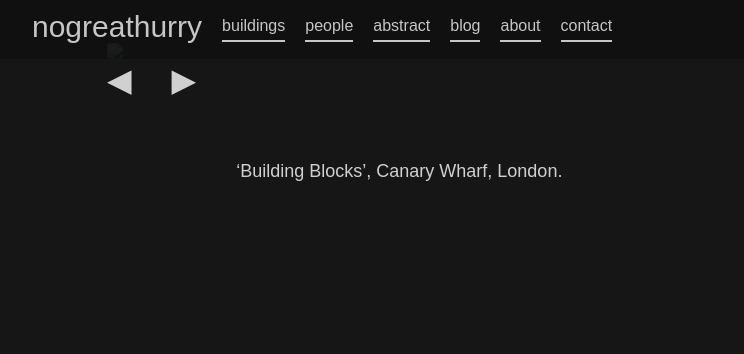
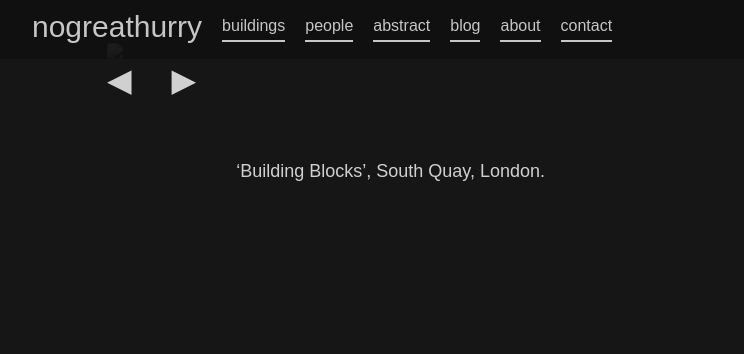
Before and after one commit to 987poiuytrewq/nogreathurry, a Jekyll site: the page built from _buildings/SQ1.md, in a window 1280 px wide. Shown: the top 354 px of the page, without its empty margins (8-752 px from the left). Built offline with Jekyll 4.4.1, drawn with Linux system fonts in a browser that asks for light colours.

Commit message:
Updated Sq1

```diff
--- a/_buildings/SQ1.md
+++ b/_buildings/SQ1.md
@@ -1,5 +1,5 @@
 ---
-title: Building Blocks
+title: South Quay, London
 date: 2019-03-17 12:18:00 Z
 tags:
 - Canary Wharf
@@ -10,9 +10,10 @@ tags:
 - balconies
 - abstract architecture
 - abstract
+- South Quay
 image: "/uploads/SQ1.jpg"
 thumbnail_image: "/uploads/SQ1_thumbnail.jpg"
 layout: photo
 ---
 
-'Building Blocks', Canary Wharf, London.
+'Building Blocks', South Quay, London.
```
